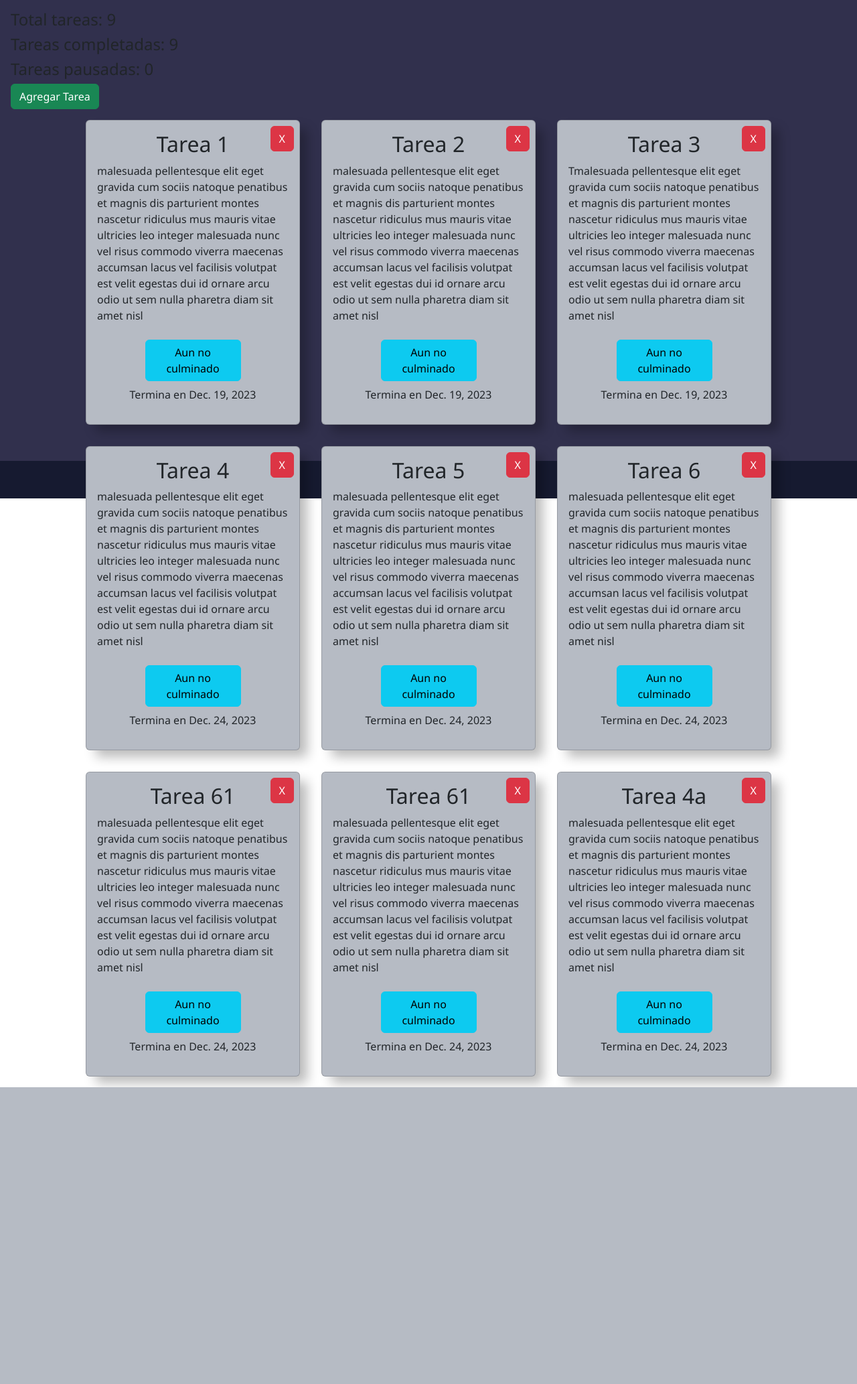
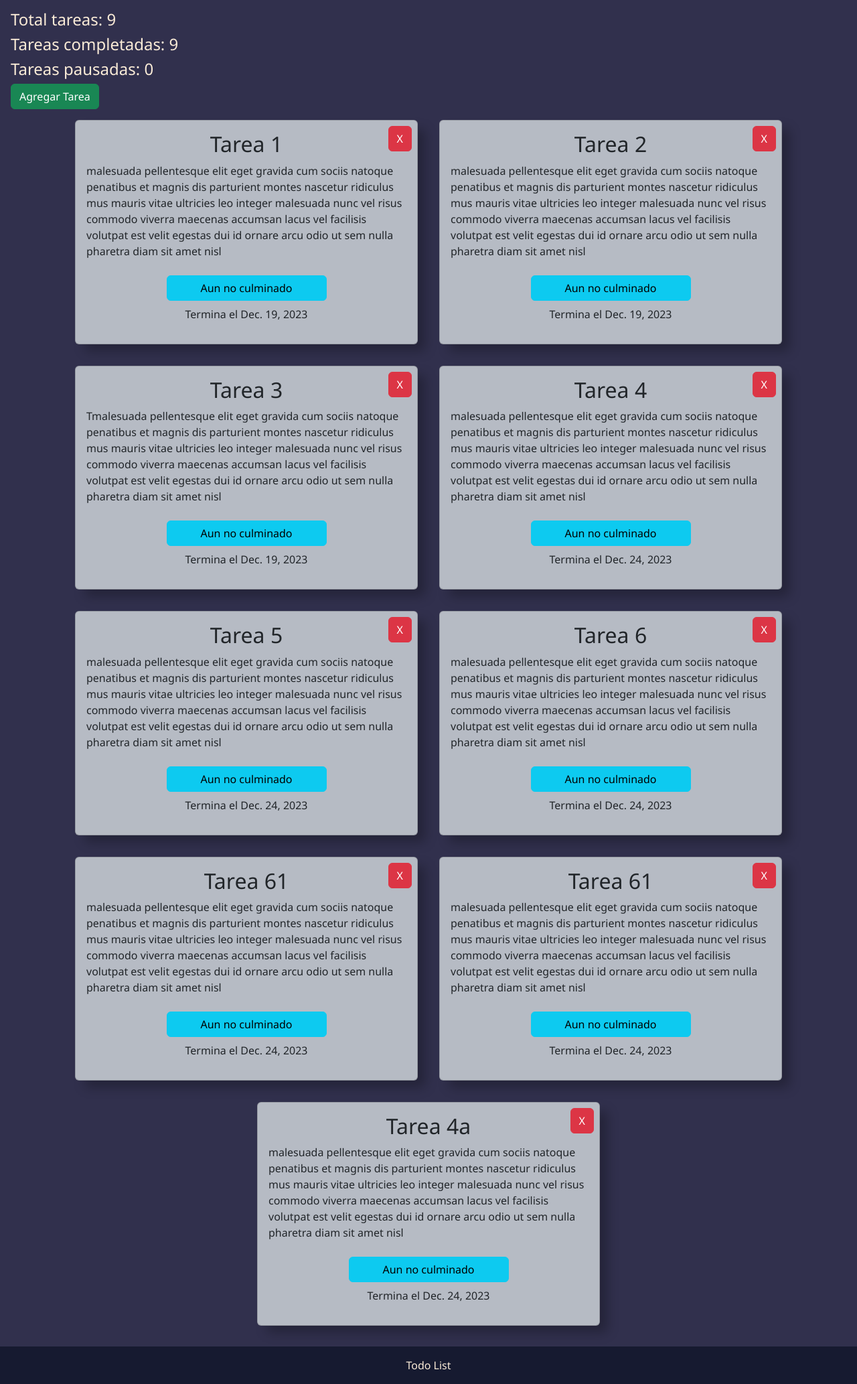
Before and after one commit to Yamizaki/todoList, a Django app: page /tasks/ in a window 1280 px wide. Shown: the part 80-2146 px from the top of the page at 67% size. Before the commit the page ends 1703 px from the top, so only its background shows below. Run offline with Django 5.2, Linux system fonts and the light colour scheme; data comes from the database, SQL or seed files in the repository; both versions use the stored data as it was after the commit.

Commit message:
Se mejoro el d-flex

```diff
--- a/Task/static/style.css
+++ b/Task/static/style.css
@@ -6,6 +6,8 @@
 
 }
 
+
+
 header{
     background-color: #161A30;
     color: antiquewhite;
@@ -13,9 +15,14 @@ header{
 footer{
     background-color: #161A30;
     color: antiquewhite;
+
     bottom: 0;
+
 }
 
+.task-inf{
+    color: antiquewhite;
+}
 .card{
     box-shadow: 13px 12px 17px -2px rgba(0,0,0,0.27);
 -webkit-box-shadow: 13px 12px 17px -2px rgba(0,0,0,0.27);
@@ -26,17 +33,44 @@ main{
     padding-top:15px;
     padding-bottom:15px;
     background-color: #31304D;
-    height: 86vb;
+
 }
 
 .card-registrado{
     background-color: #F0ECE5;
+    width: 20%;
 }
 .card-pausado{
     background-color: rgb(240, 70, 70);
+    width: 20%;
 }
 .card-culminado{
     background-color: #B6BBC4;
+    width: 20%;
+}
+
+@media screen and (max-width: 1317px) {
+    .card-registrado {
+      width: 40%;
+    }
+    .card-pausado{
+        width: 40%;
+    }
+    .card-culminado{
+        width: 40%;
+    }
+  }
+
+@media screen and (max-width: 875px) {
+.card-registrado {
+    width: 100%;
+}
+.card-pausado{
+    width: 100%;
+}
+.card-culminado{
+    width: 100%;
+}
 }
 
 .formAdd{
@@ -49,7 +83,9 @@ main{
 .formAdd2{
     background-color: #83aaf1;
     border-radius: 2%;
-    transform: translate(210%, 0);
-    transition: 1s ease-in;
-
+    position: relative;
+    transform: translate(calc(-50%) , calc(-50%));
+    top:50%;
+    left: 50%;
+    transition: 1s;
 }
--- a/Task/templates/Task/task.html
+++ b/Task/templates/Task/task.html
@@ -4,7 +4,8 @@
 {% block content %}
 
 <div class="" id="main">
-<section class="ms-3">
+
+<section class="ms-3 task-inf">
 <h4>Total tareas: {{tasksRegister}}</h4>
 <h4>Tareas completadas: {{tasksDone}}</h4>
 <h4>Tareas pausadas: {{tasksPaused}}</h4>
@@ -13,58 +14,45 @@
 
 
 
-<div class="d-flex">
 
-<section class="d-flex flex-wrap w-100 h-100 justify-content-center " >
+
+<section class="d-flex flex-wrap justify-content-center " >
 
     {% for task in tasks  %}
 
 
         {% if task.status == "Registrado" %}
-        <div class="card-registrado w-25 py-3 px-3 mx-3 my-3 text-center d-flex flex-column position-relative card">
+        <div class="card-registrado  py-3 px-3 mx-3 my-3 text-center d-flex flex-column position-relative card">
             <h2>{{task.title}}</h2>
             <p class="text-start">{{task.description}}</p>
             <a href='{% url "delete" task.id %}' class="btn btn-danger top-0 mx-2 my-2 end-0 position-absolute"> X </a>
-
-
             <a href='{% url "done" task.id %}' class="btn btn-success w-50 mx-auto my-2" id="Completado">Completado</a>
             <a href='{% url "pause" task.id %}' class="btn btn-danger w-50 mx-auto my-2">Pausar</a>
-
-
-
-            <p>Termina en {{task.date_final}}</p>
+            <p>Termina el {{task.date_final}}</p>
         </div>
 
 
         {% elif task.status == "Culminado" %}
-        <div class="card-culminado w-25 py-3 px-3 mx-3 my-3 text-center d-flex flex-column position-relative card">
+        <div class="card-culminado  py-3 px-3 mx-3 my-3 text-center d-flex flex-column position-relative card">
             <h2>{{task.title}}</h2>
             <p class="text-start">{{task.description}}</p>
             <a href='{% url "delete" task.id %}' class="btn btn-danger top-0 mx-2 my-2 end-0 position-absolute"> X </a>
+            <a href='{% url "started" task.id %}' class="btn btn-info w-50 mx-auto my-2">Aun no culminado</a>
+            <p>Termina el {{task.date_final}}</p>
+        </div>
 
 
-            <a href='{% url "started" task.id %}' class="btn btn-info w-50 mx-auto my-2">Aun no culminado</a>
-
-
-            <p>Termina en {{task.date_final}}</p>
-        </div>
-
         {% elif task.status == "Pausado" %}
-        <div class="card-pausado w-25 py-3 px-3 mx-3 my-3 text-center d-flex flex-column position-relative card">
+        <div class="card-pausado  py-3 px-3 mx-3 my-3 text-center d-flex flex-column position-relative card">
             <h2>{{task.title}}</h2>
             <p class="text-start">{{task.description}}</p>
             <a href='{% url "delete" task.id %}' class="btn btn-danger top-0 mx-2 my-2 end-0 position-absolute"> X </a>
-
             <a href='{% url "started" task.id %}' class="btn btn-success w-50 mx-auto my-2">Continuar</a>
-
-            <p>Termina en {{task.date_final}}</p>
+            <p>Termina el {{task.date_final}}</p>
         </div>
         {% endif %}
 
     {% empty %}
-
-
-
     <div class="bg-light py-3 px-3">
         <h2>Aún no hay tareas agregadas</h2>
         <form action='{% url "add" %}' method="post"   >
@@ -77,16 +65,13 @@
                 <label for="description" class="form-label"> Descripción:</label>
                 <textarea  class="form-control" cols="30" rows="10" name="description" id="description" required></textarea>
             </div>
-
             <div>
                 <label for="date_final" class="form-label"> Fecha límite:</label>
                 <input  type="date" class="form-control" cols="30" rows="10" name="date_final" id="date_final">
             </div>
-
             <button type="submit" class="btn btn-success ms-5 mt-3 ">Agregar</button>
         </form>
     </div>
-
     {% endfor %}
 </section >
 
@@ -103,19 +88,17 @@
                 <label for="description" class="form-label"> Descripción:</label>
                 <textarea  class="form-control" cols="30" rows="10" name="description" id="description" required></textarea>
             </div>
-
             <div>
                 <label for="date_final" class="form-label"> Fecha límite:</label>
                 <input  type="date" class="form-control" cols="30" rows="10" name="date_final" id="date_final">
             </div>
-
             <button type="submit" class="btn btn-success ms-5 mt-3">Agregar</button>
             <button  class="btn btn-danger ms-5 mt-3" id="cancelTask">Cancelar</button>
         </form>
     </div>
 </section>
 
-</div>
+
 </div>
 <!-- Maneja el agregado de tareas -->
     <script>
@@ -133,6 +116,7 @@
         function(){
             var addTask = document.getElementById('AddTask');
             var contForm = document.getElementById('contForm');
+
             addTask.classList.add('d-none')
 
             }
--- a/Task/templates/base.html
+++ b/Task/templates/base.html
@@ -7,7 +7,7 @@
     <title>TodoAPP</title>
     <link href="https://cdn.jsdelivr.net/npm/bootstrap@5.3.2/dist/css/bootstrap.min.css" rel="stylesheet" integrity="sha384-T3c6CoIi6uLrA9TneNEoa7RxnatzjcDSCmG1MXxSR1GAsXEV/Dwwykc2MPK8M2HN" crossorigin="anonymous">
 </head>
-<link rel="stylesheet" href={% static 'style.css' %}>
+<link rel="stylesheet" href={% static "style.css" %}>
 <body>
     <header class="py-3 ">
 
```
Also changed, not shown: db.sqlite3.
